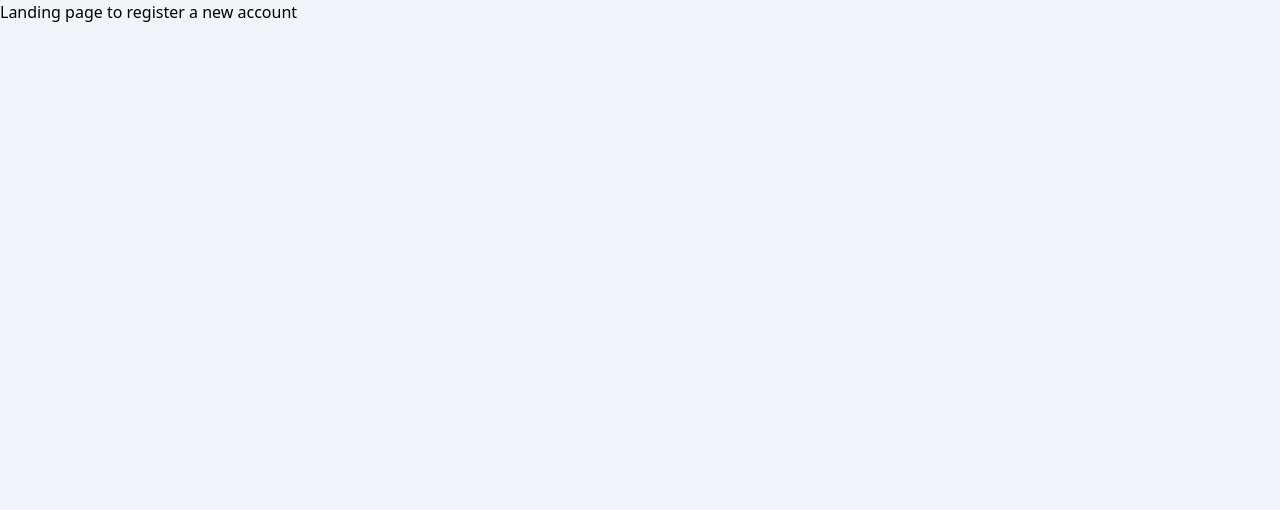
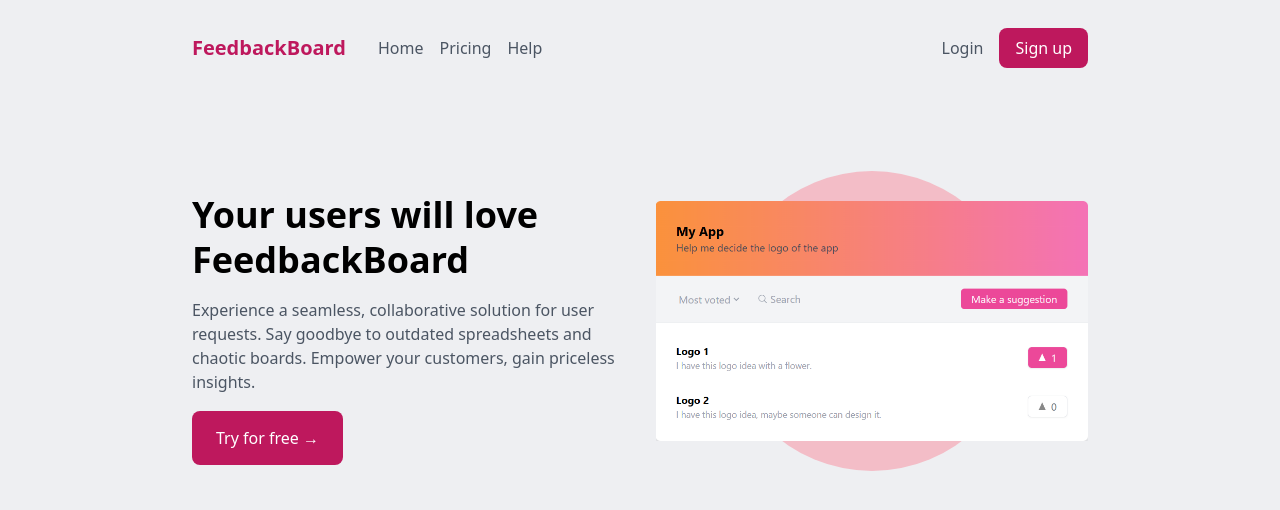
Before and after one commit to flaviaanton2002/feedback-project, a Next.js app: page / in a window 1280 px wide. Shown: the top 510 px of the page. Built offline with nearby package versions, Linux system fonts and the light colour scheme.

Commit message:
landing page

```diff
--- a/app/layout.js
+++ b/app/layout.js
@@ -20,7 +20,7 @@ export default function RootLayout({ children }) {
   return (
     <html lang="en">
       <body
-        className={`${geistSans.variable} ${geistMono.variable} antialiased`}
+        className={`${geistSans.variable} ${geistMono.variable} antialiased bg-bgGray`}
       >
         {children}
       </body>
--- a/app/page.js
+++ b/app/page.js
@@ -1,10 +1,49 @@
-"use client";
-import { SessionProvider } from "next-auth/react";
+import Link from "next/link";
 
 export default function Home() {
   return (
-    <SessionProvider>
-      <div>Landing page to register a new account</div>
-    </SessionProvider>
+    <main className="mx-auto max-w-4xl">
+      <header className="flex gap-8 text-gray-600 h-24 items-center">
+        <Link href="" className="text-primary font-bold text-xl">
+          FeedbackBoard
+        </Link>
+        <nav className="flex gap-4 grow">
+          <Link href={"/"}>Home</Link>
+          <Link href={"/pricing"}>Pricing</Link>
+          <Link href={"/help"}>Help</Link>
+        </nav>
+        <nav className="flex gap-4 items-center">
+          <Link href={"/login"}>Login</Link>
+          <Link
+            href={"/register"}
+            className="bg-primary text-white px-4 py-2 rounded-lg"
+          >
+            Sign up
+          </Link>
+        </nav>
+      </header>
+      <section className="grid gap-8 grid-cols-2 my-24 items-center">
+        <div className="">
+          <h1 className="text-4xl font-bold mb-4 leading-tight">
+            Your users will love FeedbackBoard
+          </h1>
+          <p className="text-gray-600 mb-8">
+            Experience a seamless, collaborative solution for user requests. Say
+            goodbye to outdated spreadsheets and chaotic boards. Empower your
+            customers, gain priceless insights.
+          </p>
+          <Link
+            href={"/register"}
+            className="bg-primary text-white px-6 py-4 rounded-lg"
+          >
+            Try for free &rarr;
+          </Link>
+        </div>
+        <div className="relative">
+          <img src="/board.png" alt="" className="relative z-10" />
+          <div className="bg-rose-400 bg-opacity-40 w-[300px] h-[300px] rounded-full absolute left-[50%] -ml-[150px] top-[50%] -mt-[150px]"></div>
+        </div>
+      </section>
+    </main>
   );
 }
--- a/tailwind.config.mjs
+++ b/tailwind.config.mjs
@@ -8,8 +8,8 @@ export default {
   theme: {
     extend: {
       colors: {
-        background: "var(--background)",
-        foreground: "var(--foreground)",
+        bgGray: "#EEEFF2",
+        primary: "rgb(190 24 93)",
       },
     },
   },
```
Also changed, not shown: public/board.png (added).
